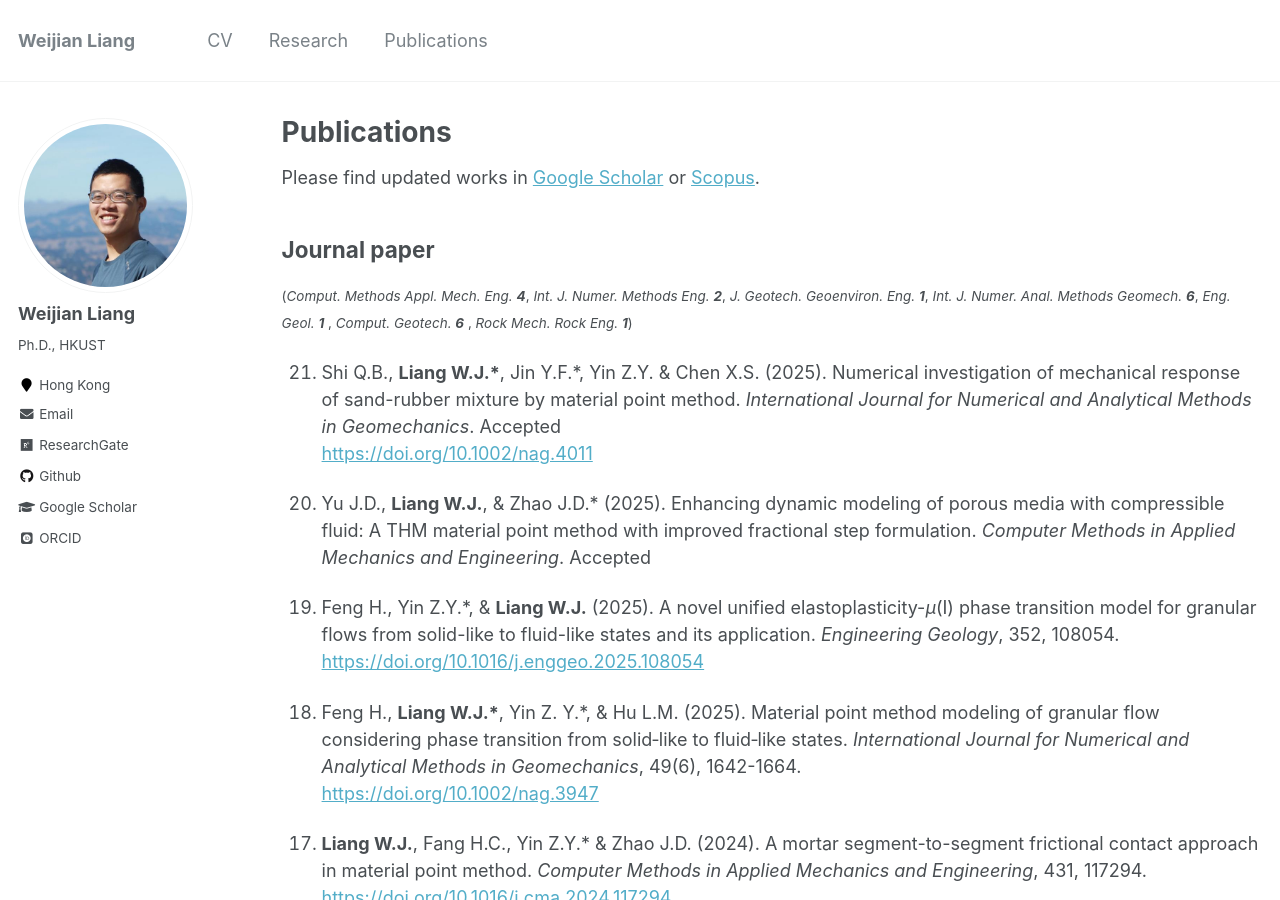
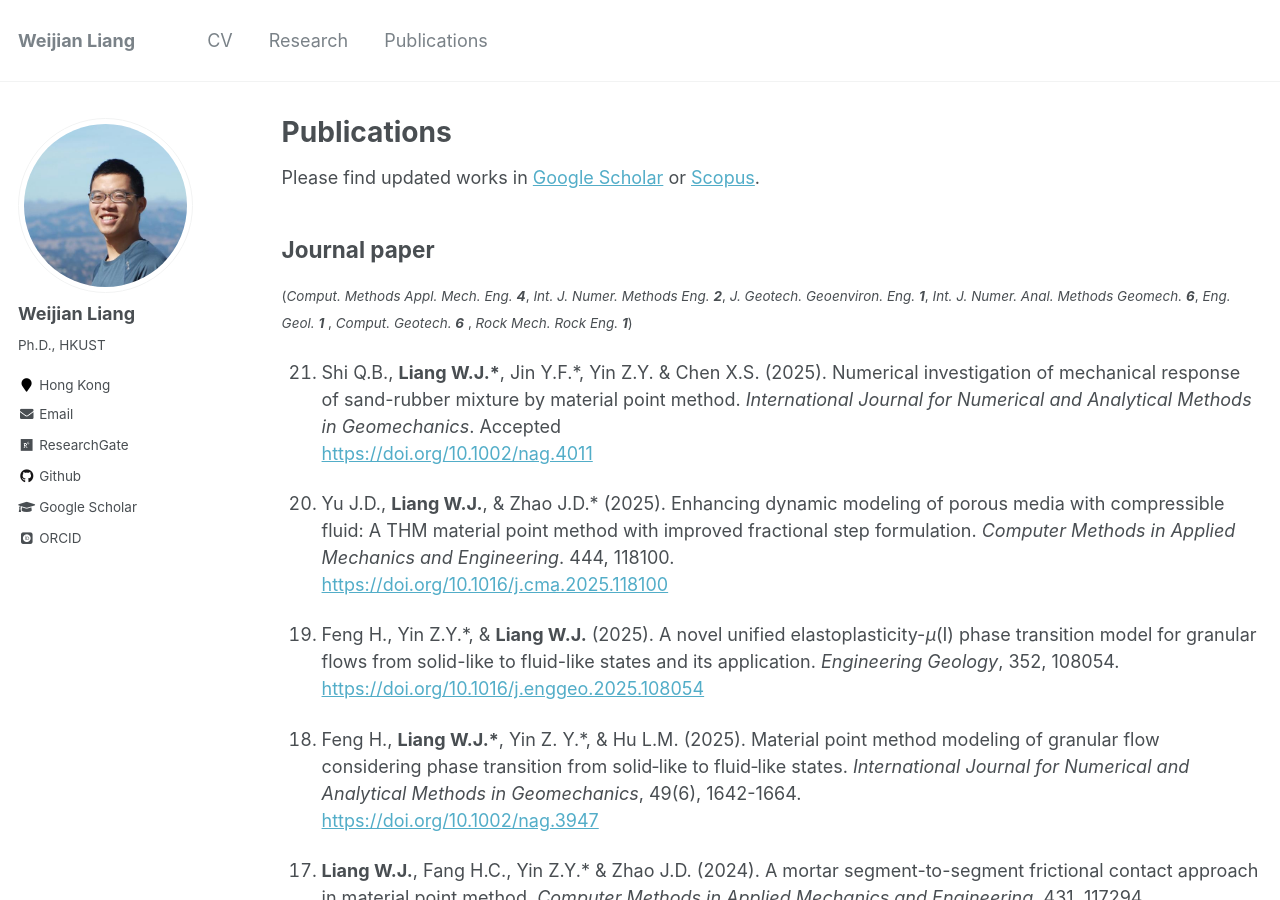
Before and after one commit to WeijianLiang/WeijianLiang.github.io, a Jekyll site: the page built from _pages/publications.md, in a window 1280 px wide and 900 px high. Built offline with Jekyll 4.4.1, drawn with Linux system fonts in a browser that asks for light colours; some web fonts are replaced.

Commit message:
update infor.

```diff
--- a/_pages/publications.md
+++ b/_pages/publications.md
@@ -21,8 +21,8 @@ Please find updated works in [Google Scholar](https://scholar.google.com/citatio
 *International Journal for Numerical and Analytical Methods in Geomechanics*.  Accepted
 <br /><https://doi.org/10.1002/nag.4011>
 
-1. Yu J.D., **Liang W.J.**, & Zhao J.D.\* (2025). Enhancing dynamic modeling of porous media with compressible fluid: A THM material point method with improved fractional step formulation. *Computer Methods in Applied Mechanics and Engineering*. Accepted
-<br />
+1. Yu J.D., **Liang W.J.**, & Zhao J.D.\* (2025). Enhancing dynamic modeling of porous media with compressible fluid: A THM material point method with improved fractional step formulation. *Computer Methods in Applied Mechanics and Engineering*. 444, 118100.
+<br /><https://doi.org/10.1016/j.cma.2025.118100>
 
 1. Feng H., Yin Z.Y.\*, & **Liang W.J.** (2025). A novel unified elastoplasticity-*μ*(I) phase transition model for granular flows from solid-like to fluid-like states and its application.
 *Engineering Geology*,
```
